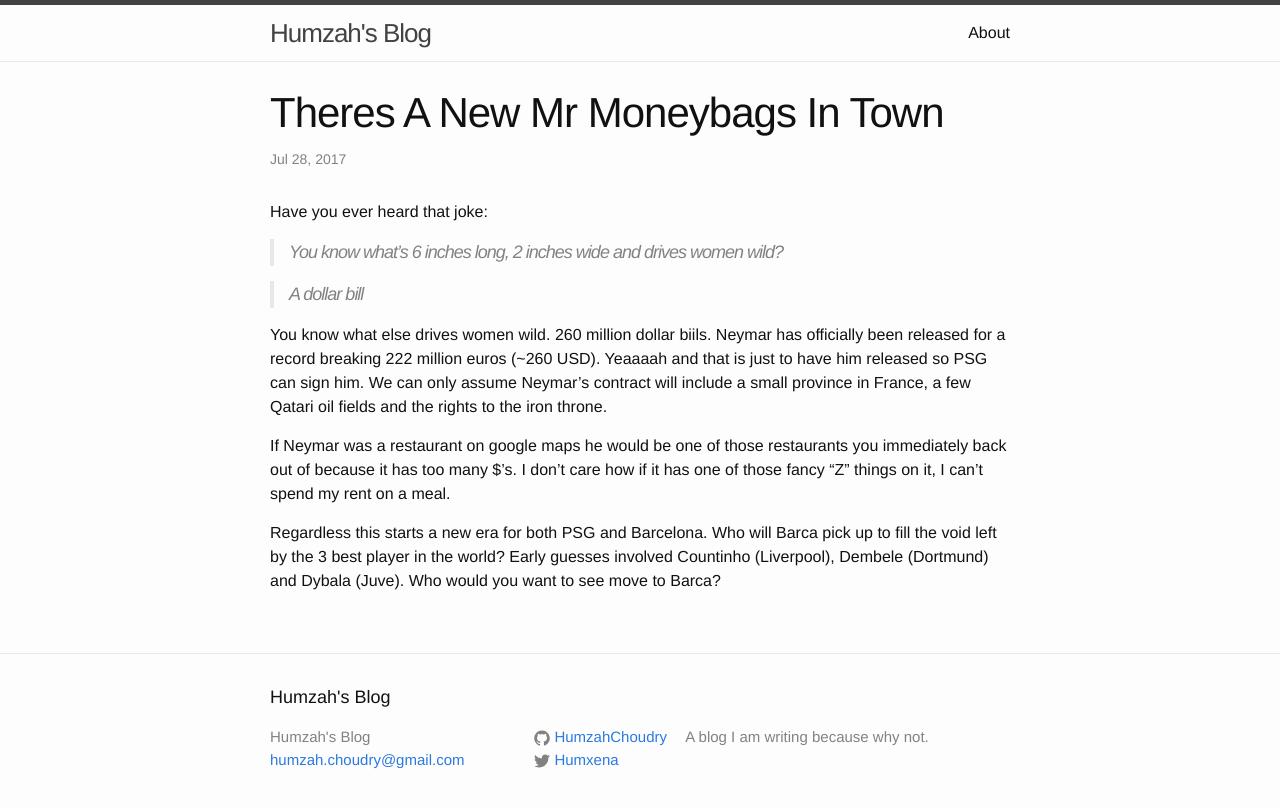
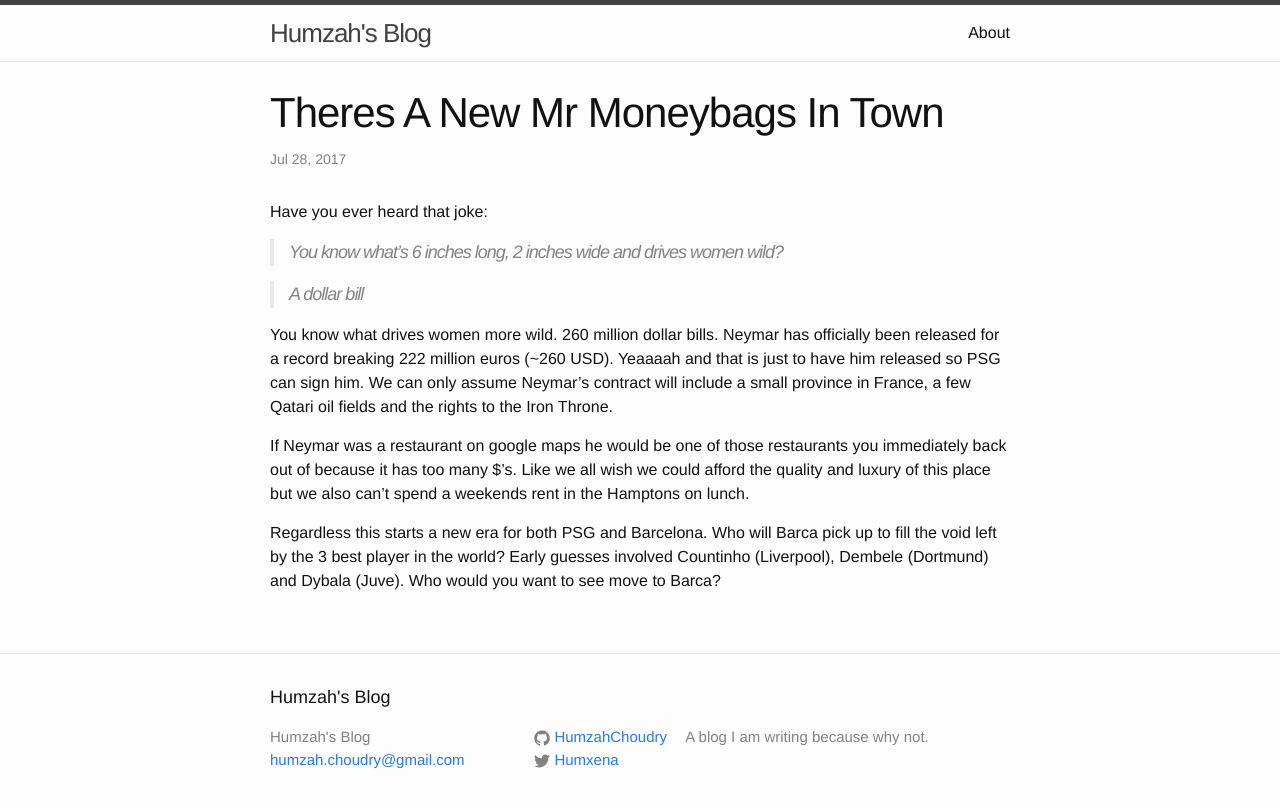
Before and after one commit to HumzahChoudry/HumzahChoudry.github.io, a Jekyll site: the page built from _posts/2017-07-28-theres-a-new-mr-moneybags-in-town.markdown, in a window 1280 px wide. Shown: the top 808 px of the page. Built offline with Jekyll 4.4.1, drawn with Linux system fonts in a browser that asks for light colours; our own code applies the rules of GitHub Pages for plain Markdown files.

Commit message:
Update 2017-07-28-theres-a-new-mr-moneybags-in-town.markdown

```diff
--- a/_posts/2017-07-28-theres-a-new-mr-moneybags-in-town.markdown
+++ b/_posts/2017-07-28-theres-a-new-mr-moneybags-in-town.markdown
@@ -4,8 +4,8 @@ Have you ever heard that joke:
 
 >A dollar bill
 
-You know what else drives women wild. 260 million dollar biils. Neymar has officially been released for a record breaking 222 million euros (~260 USD). Yeaaaah and that is just to have him released so PSG can sign him. We can only assume Neymar's contract will include a small province in France, a few Qatari oil fields and the rights to the iron throne.
+You know what drives women more wild. 260 million dollar bills. Neymar has officially been released for a record breaking 222 million euros (~260 USD). Yeaaaah and that is just to have him released so PSG can sign him. We can only assume Neymar's contract will include a small province in France, a few Qatari oil fields and the rights to the Iron Throne.
 
-If Neymar was a restaurant on google maps he would be one of those restaurants you immediately back out of because it has too many $'s. I don't care how if it has one of those fancy "Z" things on it, I can't spend my rent on a meal.
+If Neymar was a restaurant on google maps he would be one of those restaurants you immediately back out of because it has too many $'s. Like we all wish we could afford the quality and luxury of this place but we also can't spend a weekends rent in the Hamptons on lunch.
 
 Regardless this starts a new era for both PSG and Barcelona. Who will Barca pick up to fill the void left by the 3 best player in the world? Early guesses involved Countinho (Liverpool), Dembele (Dortmund) and Dybala (Juve). Who would you want to see move to Barca?
```
